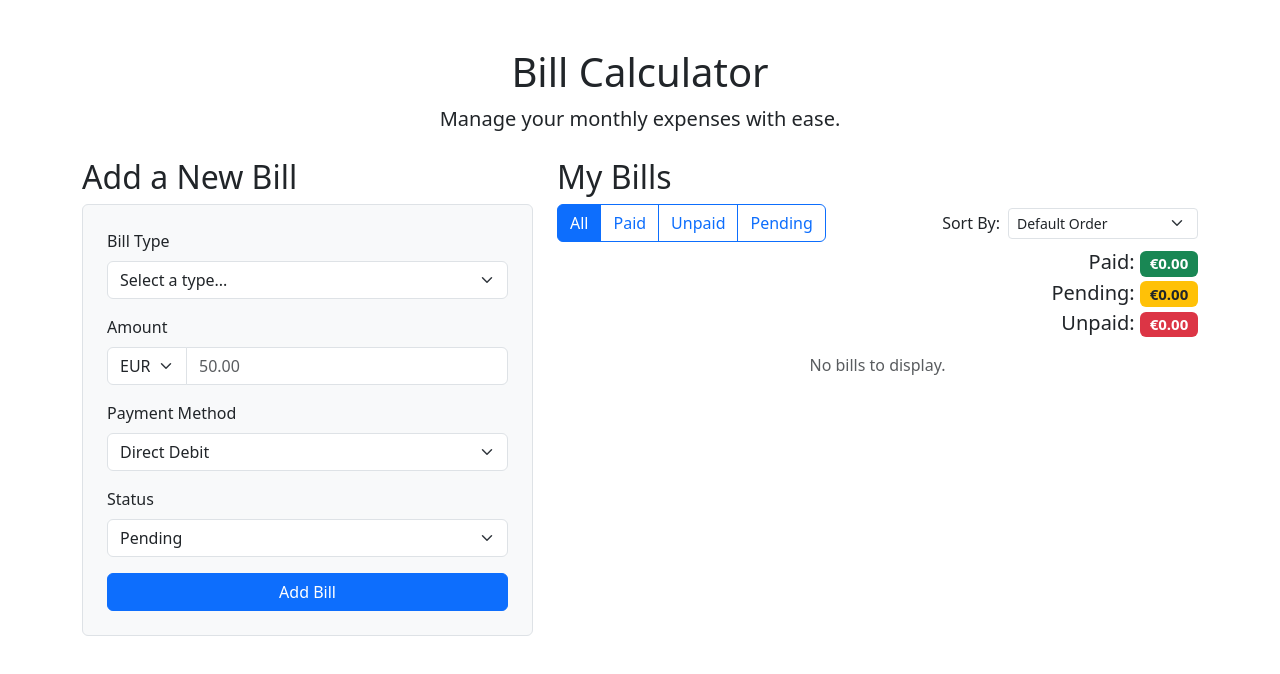
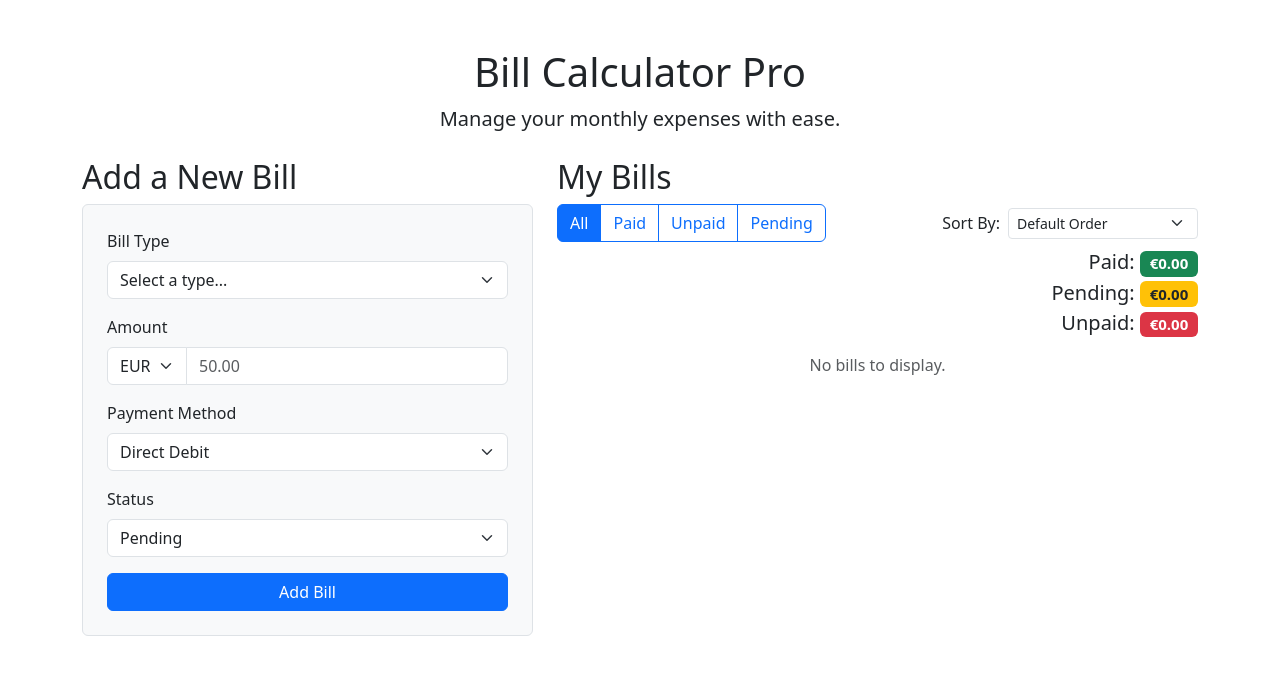
Before and after one commit to claytoncrispim/bill-calculator-pro, a website with bundled scripts: page docs/index.html in a window 1280 px wide. Built offline with nearby package versions, Linux system fonts and the light colour scheme.

Commit message:
Refactor: wire app header text to config values

```diff
--- a/docs/config/app-config.js
+++ b/docs/config/app-config.js
@@ -1,7 +1,7 @@
 window.APP_CONFIG = Object.freeze({
   app: {
     apiDelayMs: 500,
-    title: "Bill Calculator",
+    title: "Bill Calculator Pro",
     subtitle: "Manage your monthly expenses with ease.",
     storageKey: "myBills", // keep same key to avoid breaking existing saved data
     currency: {
--- a/docs/index.html
+++ b/docs/index.html
@@ -9,8 +9,8 @@
   <body>
     <main class="container mt-5">
     <header class="text-center mb-4">
-        <h1>Bill Calculator</h1>
-        <p class="lead">Manage your monthly expenses with ease.</p>
+        <h1 id="app-title"></h1>
+        <p class="lead" id="app-subtitle"></p>
     </header>
 
     <div class="row">
--- a/docs/script.js
+++ b/docs/script.js
@@ -32,6 +32,12 @@ const appBillManager = new BillManager();
 
 
 // --- DOM ELEMENTS ---
+const appTitleEl = document.getElementById("app-title");
+const appSubtitleEl = document.getElementById("app-subtitle");
+
+if (appTitleEl) appTitleEl.textContent = APP_TITLE;
+if (appSubtitleEl) appSubtitleEl.textContent = APP_SUBTITLE;
+
 const billForm = document.querySelector('#bill-form');
 const billsListContainer = document.querySelector('#bills-list');
 const totalPaidDisplay = document.querySelector('#total-paid');
```
